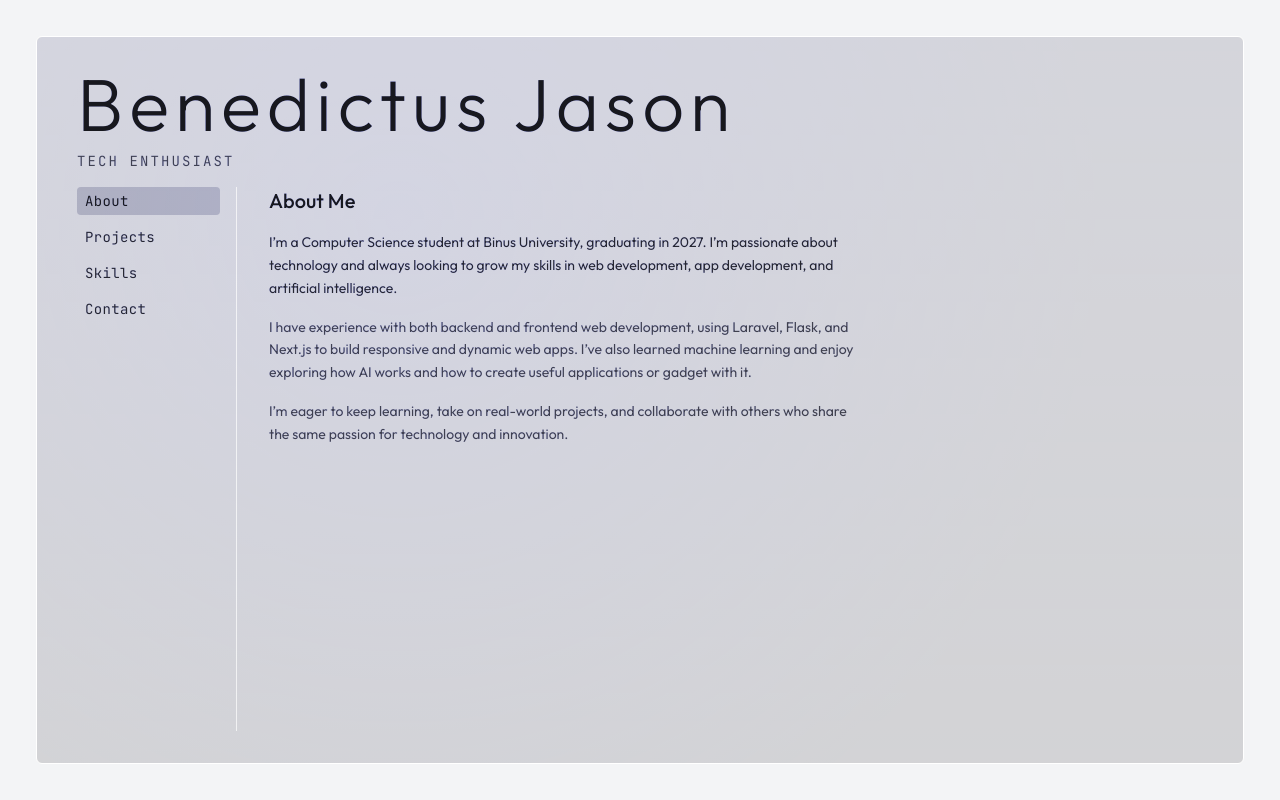
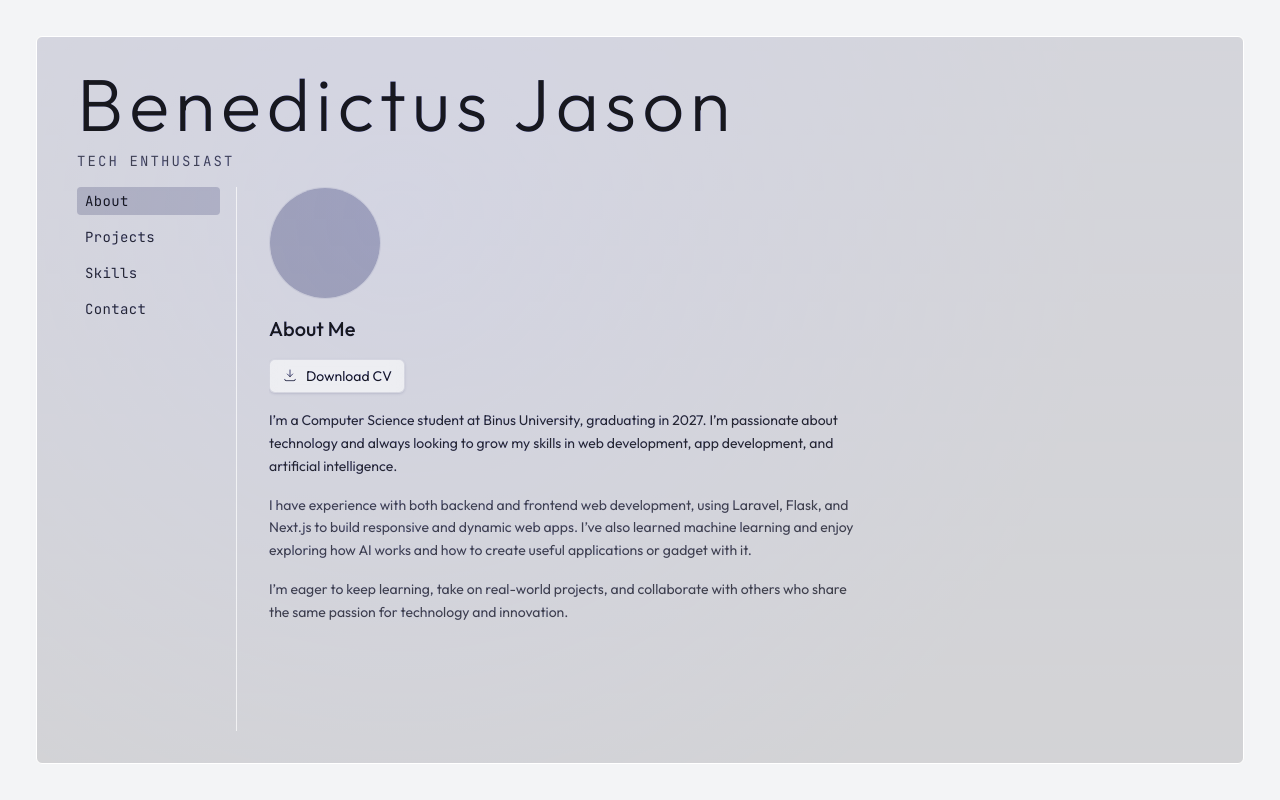
Before and after one commit to Jasonnn13/portfolio, a Next.js app: page / in a window 1280 px wide. Built offline with nearby package versions, Linux system fonts and the light colour scheme; grey boxes are pictures that could not be loaded.

Commit message:
feat: add About Me section with profile image and CV download link

```diff
--- /dev/null
+++ b/src/app/about.tsx
@@ -0,0 +1,46 @@
+"use client";
+import Image from "next/image";
+
+export default function Info() {
+	return (
+		<div className="space-y-4">
+			<div className="relative w-28 h-28 rounded-full overflow-hidden border border-black/10 dark:border-white/10 bg-neutral-200/60 dark:bg-neutral-700/50">
+				<Image
+					src="/profile.jpg"
+					alt="Profile picture"
+					fill
+					sizes="112px"
+					className="object-cover"
+				/>
+			</div>
+
+			<h2 className="text-xl font-medium" style={{ fontFamily: 'var(--font-display)' }}>About Me</h2>
+
+			<a
+				href="/benedictusjason_cv.pdf"
+				download
+				target="_blank"
+				rel="noopener noreferrer"
+				aria-label="Download CV (opens in a new tab)"
+				className="group inline-flex w-fit items-center gap-2 text-sm px-3 py-1.5 rounded-md border border-black/10 dark:border-white/10 bg-white/60 dark:bg-white/5 text-neutral-900 dark:text-neutral-100 shadow-sm hover:shadow-md hover:-translate-y-0.5 transition-all focus:outline-none focus-visible:ring-2 focus-visible:ring-blue-500/50 backdrop-blur-sm"
+			>
+				{/* Download icon */}
+				<svg aria-hidden="true" viewBox="0 0 24 24" className="h-4 w-4 text-neutral-700 dark:text-neutral-200 group-hover:text-neutral-900 dark:group-hover:text-white transition-colors">
+					<path d="M12 3v10m0 0l4-4m-4 4l-4-4" fill="none" stroke="currentColor" strokeWidth="1.5" strokeLinecap="round" strokeLinejoin="round" />
+					<path d="M4 17a2 2 0 0 0 2 2h12a2 2 0 0 0 2-2" fill="none" stroke="currentColor" strokeWidth="1.5" strokeLinecap="round" strokeLinejoin="round" />
+				</svg>
+				<span>Download CV</span>
+			</a>
+
+			<p className="text-sm leading-relaxed text-neutral-800 dark:text-neutral-200 max-w-prose">
+				I’m a Computer Science student at Binus University, graduating in 2027. I’m passionate about technology and always looking to grow my skills in web development, app development, and artificial intelligence.
+			</p>
+			<p className="text-sm leading-relaxed text-neutral-700 dark:text-neutral-300 max-w-prose">
+				I have experience with both backend and frontend web development, using Laravel, Flask, and Next.js to build responsive and dynamic web apps. I’ve also learned machine learning and enjoy exploring how AI works and how to create useful applications or gadget with it.
+			</p>
+			<p className="text-sm leading-relaxed text-neutral-700 dark:text-neutral-300 max-w-prose">
+				I’m eager to keep learning, take on real-world projects, and collaborate with others who share the same passion for technology and innovation.
+			</p>
+		</div>
+	);
+}
--- a/src/app/info.tsx
+++ /dev/null
@@ -1,17 +0,0 @@
-"use client";
-export default function Info() {
-	return (
-		<div className="space-y-4">
-			<h2 className="text-xl font-medium" style={{ fontFamily: 'var(--font-display)' }}>About Me</h2>
-			<p className="text-sm leading-relaxed text-neutral-800 dark:text-neutral-200 max-w-prose">
-				I’m a Computer Science student at Binus University, graduating in 2027. I’m passionate about technology and always looking to grow my skills in web development, app development, and artificial intelligence.
-			</p>
-			<p className="text-sm leading-relaxed text-neutral-700 dark:text-neutral-300 max-w-prose">
-				I have experience with both backend and frontend web development, using Laravel, Flask, and Next.js to build responsive and dynamic web apps. I’ve also learned machine learning and enjoy exploring how AI works and how to create useful applications or gadget with it.
-			</p>
-			<p className="text-sm leading-relaxed text-neutral-700 dark:text-neutral-300 max-w-prose">
-				I’m eager to keep learning, take on real-world projects, and collaborate with others who share the same passion for technology and innovation.
-			</p>
-		</div>
-	);
-}
--- a/src/app/page.tsx
+++ b/src/app/page.tsx
@@ -1,6 +1,6 @@
 "use client";
 import { useState, useRef, useEffect } from "react";
-import Info from "./info";
+import About from "./about";
 import Projects from "./projects";
 import Contact from "./contact";
 
@@ -17,7 +17,7 @@ const Skills = () => (
 );
 
 const SECTIONS = [
-  { key: "about", label: "About", component: Info },
+  { key: "about", label: "About", component: About },
   { key: "projects", label: "Projects", component: Projects },
   { key: "skills", label: "Skills", component: Skills },
   { key: "contact", label: "Contact", component: Contact },
```
Also changed, not shown: 2 other files (tests, documents, lock files or other folders).
